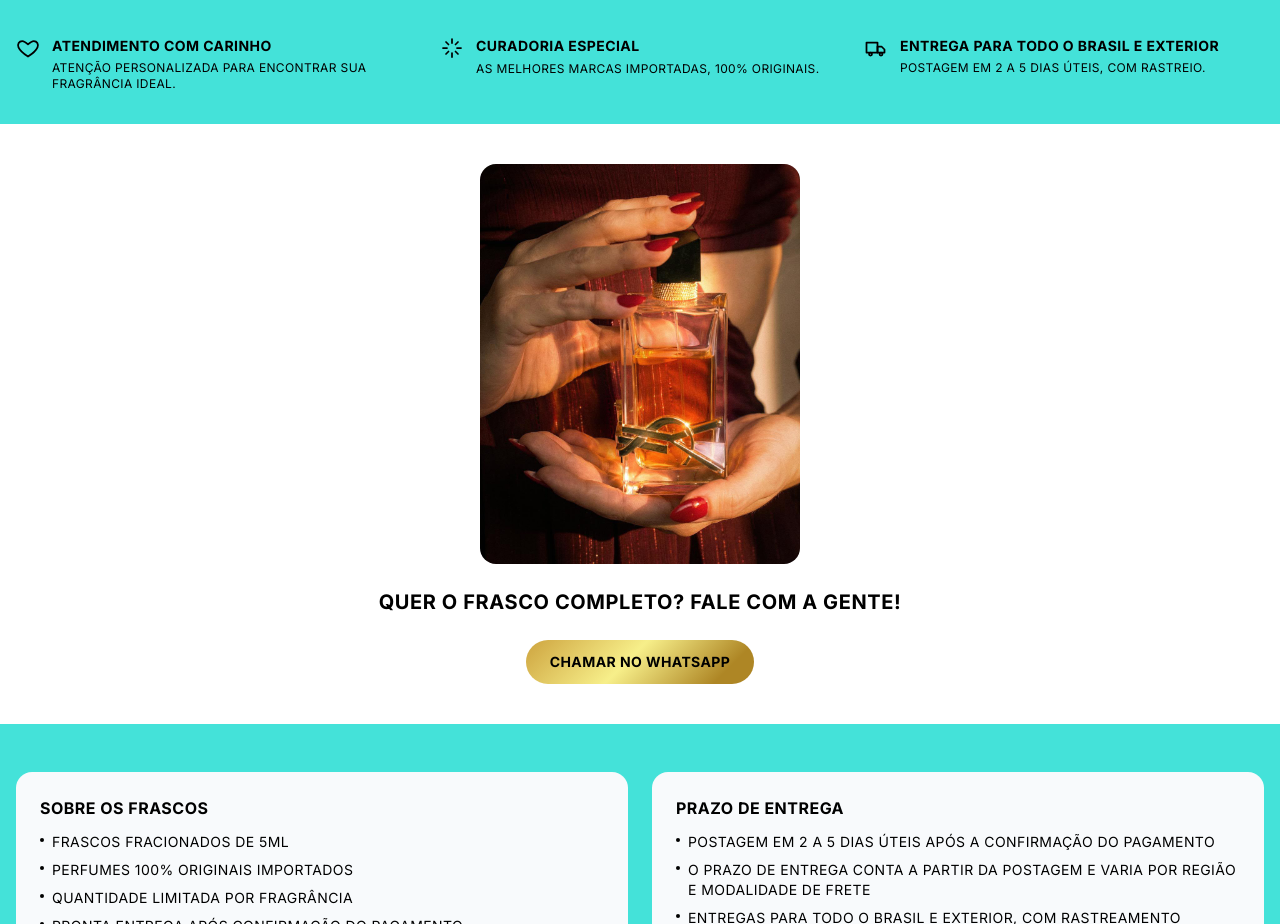
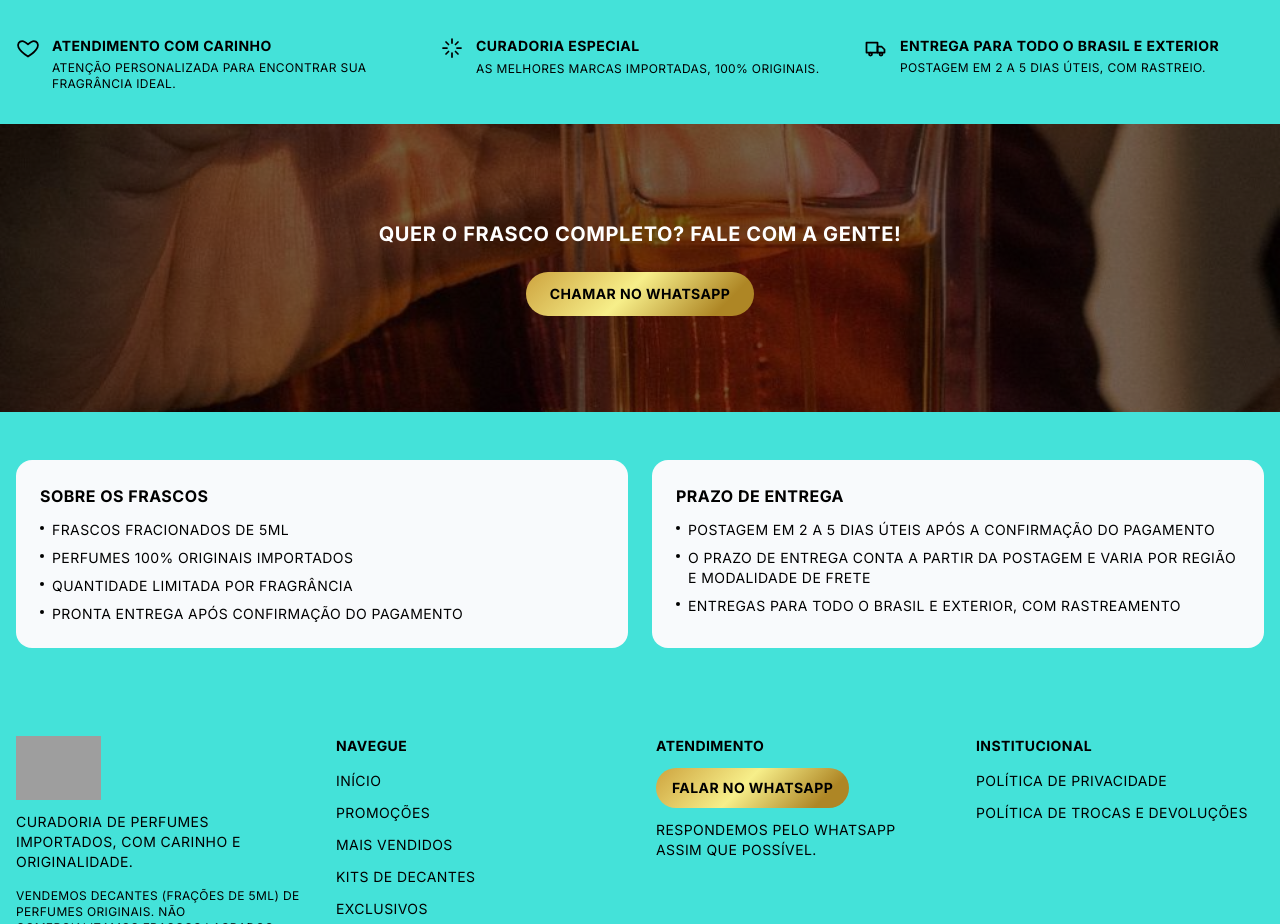
Before and after one commit to JoaoV-Andrade/Alexandra-perfumaria, a Next.js app: page / in a window 1280 px wide. Shown: the part 1340-2264 px from the top of the page. Built offline with nearby package versions, Linux system fonts and the light colour scheme; no server answers; the database is empty; grey boxes are pictures that could not be loaded.

Commit message:
Usa a foto do frasco completo como fundo da secao de CTA
Co-Authored-By: Claude Sonnet 5 <noreply@anthropic.com>

```diff
--- a/src/components/home/full-bottle-cta-section.tsx
+++ b/src/components/home/full-bottle-cta-section.tsx
@@ -4,19 +4,19 @@ import { FULL_BOTTLE_WHATSAPP_URL } from "@/lib/nav-items";
 
 export function FullBottleCtaSection() {
   return (
-    <section className="bg-bg-alt py-10">
-      <div className="mx-auto flex w-full max-w-2xl flex-col items-center px-4 text-center">
-        <div className="relative aspect-[4/5] w-full max-w-xs overflow-hidden rounded-2xl bg-surface">
-          <Image
-            src="/fotos/frasco-completo.jpeg"
-            alt="Frasco completo de perfume importado"
-            fill
-            sizes="(min-width: 640px) 20rem, 80vw"
-            className="object-cover"
-          />
-        </div>
+    <section className="relative overflow-hidden py-16 sm:py-24">
+      <Image
+        src="/fotos/frasco-completo.jpeg"
+        alt=""
+        aria-hidden="true"
+        fill
+        sizes="100vw"
+        className="object-cover"
+      />
+      <div aria-hidden="true" className="absolute inset-0 bg-black/55" />
 
-        <h2 className="mt-6 bg-[image:var(--title-gradient)] bg-clip-text text-lg font-semibold text-transparent sm:text-xl">
+      <div className="relative mx-auto flex w-full max-w-2xl flex-col items-center px-4 text-center">
+        <h2 className="text-lg font-semibold text-white sm:text-xl">
           Quer o frasco completo? Fale com a gente!
         </h2>
         <a
```
